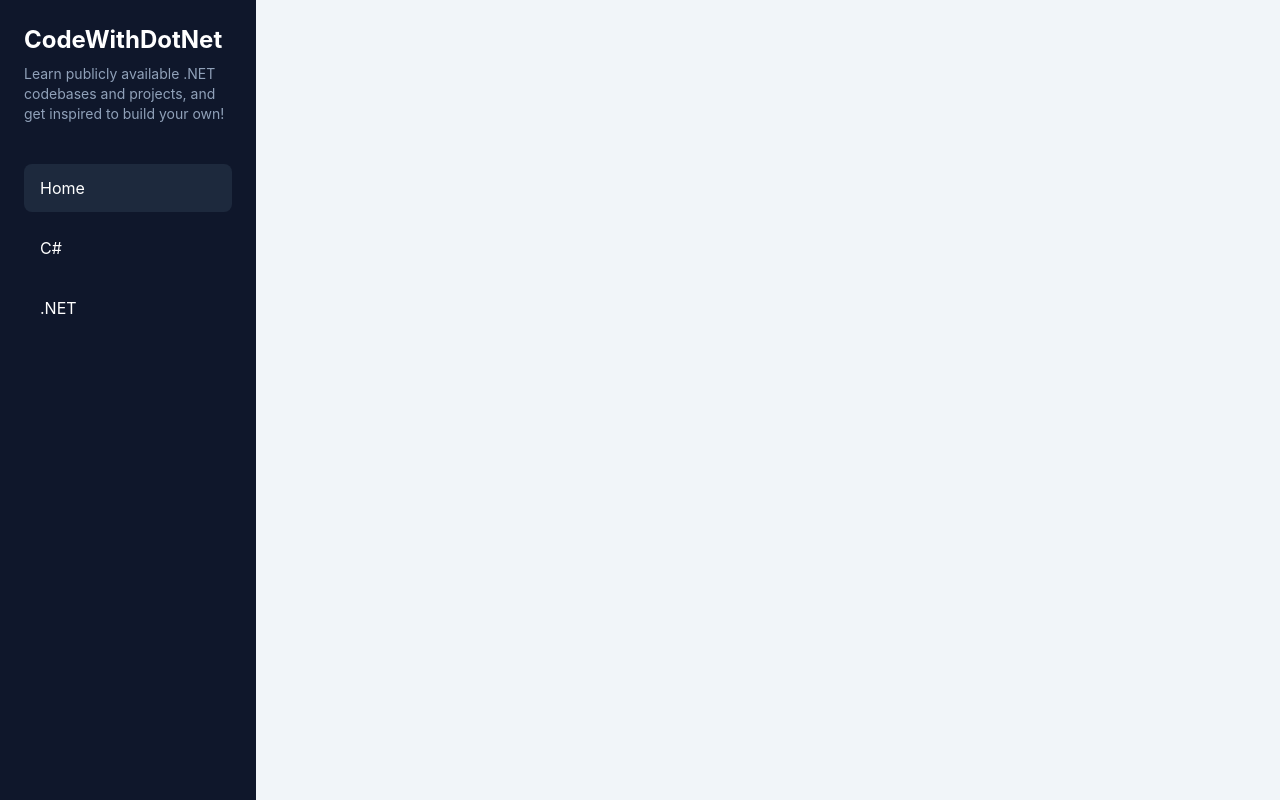
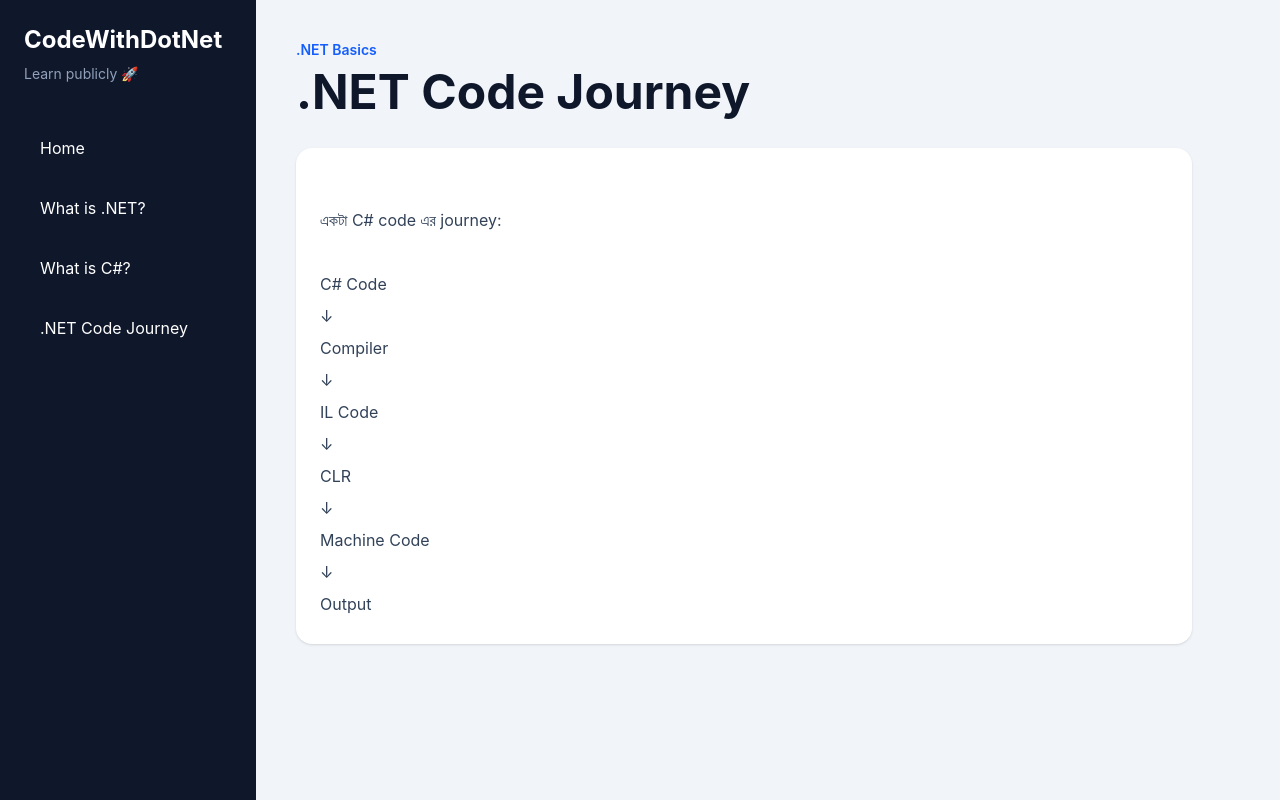
Before and after one commit to ArghoPH/codewithdotnet, a Vue app: page /lessons/dotnet-code-journey in a window 1280 px wide. Built offline with nearby package versions, Linux system fonts and the light colour scheme.

Commit message:
Create dynamic lesson pages

```diff
--- a/src/components/Sidebar.vue
+++ b/src/components/Sidebar.vue
@@ -1,29 +1,26 @@
+<script setup>
+import { lessons } from '@/data/lessons'
+</script>
+
 <template>
-    <aside class="w-64 bg-slate-900 text-white p-6">
-
+    <aside class="w-64 bg-slate-900 p-6 text-white">
         <h1 class="text-2xl font-bold">
             CodeWithDotNet
         </h1>
 
         <p class="mt-2 text-sm text-slate-400">
-            Learn publicly available .NET codebases and projects, and get inspired to build your own!
+            Learn publicly 🚀
         </p>
 
         <nav class="mt-10 space-y-3">
-
-            <RouterLink to="/" class="block rounded-lg bg-slate-800 px-4 py-3">
+            <RouterLink to="/" class="block rounded-lg px-4 py-3 hover:bg-slate-800">
                 Home
             </RouterLink>
 
-            <RouterLink to="/csharp" class="block rounded-lg px-4 py-3 hover:bg-slate-800">
-                C#
+            <RouterLink v-for="lesson in lessons" :key="lesson.id" :to="`/lessons/${lesson.slug}`"
+                class="block rounded-lg px-4 py-3 hover:bg-slate-800">
+                {{ lesson.title }}
             </RouterLink>
-
-            <RouterLink to="/dotnet" class="block rounded-lg px-4 py-3 hover:bg-slate-800">
-                .NET
-            </RouterLink>
-
         </nav>
-
     </aside>
 </template>
--- /dev/null
+++ b/src/data/lessons.js
@@ -0,0 +1,47 @@
+export const lessons = [
+    {
+        id: 1,
+        title: 'What is .NET?',
+        slug: 'what-is-dotnet',
+        category: '.NET Basics',
+        content: `
+.NET হলো Microsoft এর একটি development platform।
+
+এটা দিয়ে তুমি web app, API, desktop app, mobile app, cloud app বানাতে পারো।
+
+.NET এর সাথে সবচেয়ে বেশি use হয় C# language।
+    `,
+    },
+    {
+        id: 2,
+        title: 'What is C#?',
+        slug: 'what-is-csharp',
+        category: 'C# Basics',
+        content: `
+C# হলো একটি modern programming language।
+
+C# দিয়ে তুমি logic লিখতে পারো, class/object বানাতে পারো, backend তৈরি করতে পারো।
+    `,
+    },
+    {
+        id: 3,
+        title: '.NET Code Journey',
+        slug: 'dotnet-code-journey',
+        category: '.NET Basics',
+        content: `
+একটা C# code এর journey:
+
+C# Code
+↓
+Compiler
+↓
+IL Code
+↓
+CLR
+↓
+Machine Code
+↓
+Output
+    `,
+    },
+]
--- /dev/null
+++ b/src/pages/LessonPage.vue
@@ -0,0 +1,33 @@
+<script setup>
+import { computed } from 'vue'
+import { useRoute } from 'vue-router'
+import { lessons } from '@/data/lessons'
+
+const route = useRoute()
+
+const lesson = computed(() => {
+    return lessons.find((item) => item.slug === route.params.slug)
+})
+</script>
+
+<template>
+    <article v-if="lesson">
+        <p class="text-sm font-semibold text-blue-600">
+            {{ lesson.category }}
+        </p>
+
+        <h1 class="mt-2 text-5xl font-bold text-slate-900">
+            {{ lesson.title }}
+        </h1>
+
+        <div class="mt-8 whitespace-pre-line rounded-2xl bg-white p-6 leading-8 text-slate-700 shadow-sm">
+            {{ lesson.content }}
+        </div>
+    </article>
+
+    <div v-else>
+        <h1 class="text-4xl font-bold text-slate-900">
+            Lesson not found
+        </h1>
+    </div>
+</template>
--- a/src/router/index.js
+++ b/src/router/index.js
@@ -1,4 +1,5 @@
 import { createRouter, createWebHistory } from 'vue-router'
+import LessonPage from '@/pages/LessonPage.vue'
 
 const HomePage = {
   template: `
@@ -11,36 +12,8 @@ const HomePage = {
         CodeWithDotNet
       </h1>
 
-      <p class="mt-6 text-lg text-slate-600">
-        Learn .NET publicly with me, one commit at a time.
-      </p>
-    </div>
-  `,
-}
-
-const CSharpPage = {
-  template: `
-    <div>
-      <h1 class="text-5xl font-bold text-slate-900">
-        C#
-      </h1>
-
-      <p class="mt-6 text-lg text-slate-600">
-        C# is a modern programming language used with .NET.
-      </p>
-    </div>
-  `,
-}
-
-const DotNetPage = {
-  template: `
-    <div>
-      <h1 class="text-5xl font-bold text-slate-900">
-        .NET
-      </h1>
-
-      <p class="mt-6 text-lg text-slate-600">
-        .NET is a development platform by Microsoft.
+      <p class="mt-6 text-lg leading-8 text-slate-600">
+        Learn .NET publicly. Build consistently. Improve every day.
       </p>
     </div>
   `,
@@ -54,12 +27,8 @@ const router = createRouter({
       component: HomePage,
     },
     {
-      path: '/csharp',
-      component: CSharpPage,
-    },
-    {
-      path: '/dotnet',
-      component: DotNetPage,
+      path: '/lessons/:slug',
+      component: LessonPage,
     },
   ],
 })
```
